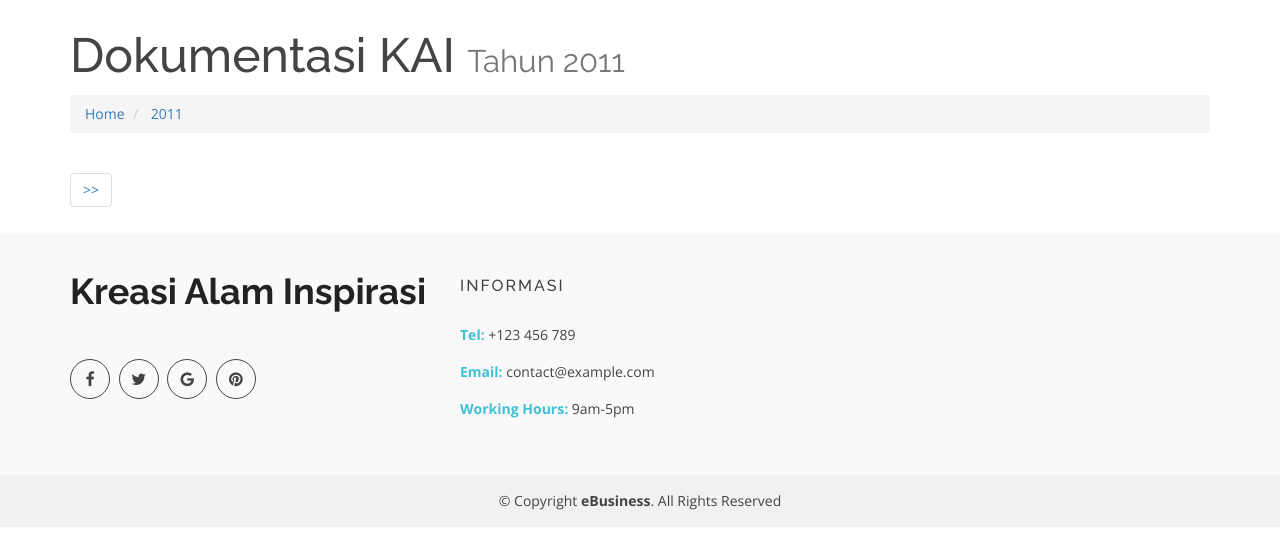
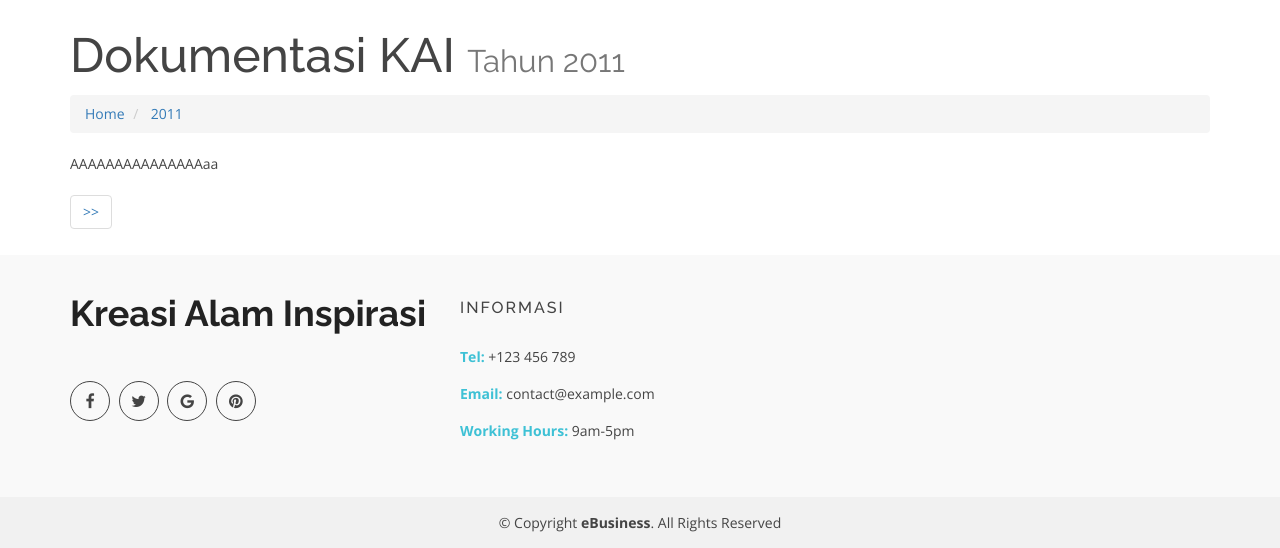
Before and after one commit to rahman1797/kreasi, a CodeIgniter app: page /database/Dokumentasi?tahun=2011&page=1 in a window 1280 px wide. Shown: the part 70-618 px from the top of the page. Run offline with CodeIgniter, Linux system fonts and the light colour scheme; data that the repository does not hold is empty; some libraries are stand-ins or nearby versions.

Commit message:
Update v_dokumentasi.php

```diff
--- a/application/views/page/v_dokumentasi.php
+++ b/application/views/page/v_dokumentasi.php
@@ -14,6 +14,8 @@
         <a href="<?php echo base_url('Dokumentasi?tahun='.$_GET['tahun']).'&page=1' ?>"><?= $_GET['tahun'] ?></a>
       </li>
     </ol>
+
+    AAAAAAAAAAAAAAAaa
 
     <div class="row">
       <?php foreach ($foto_dokumentasi as $fd) {
```
